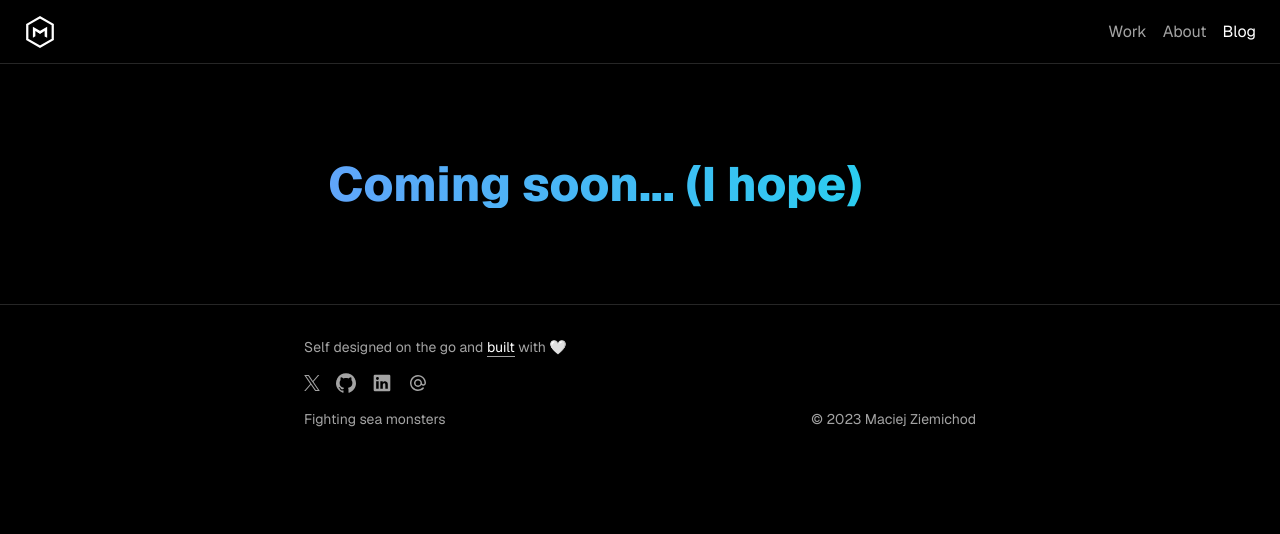
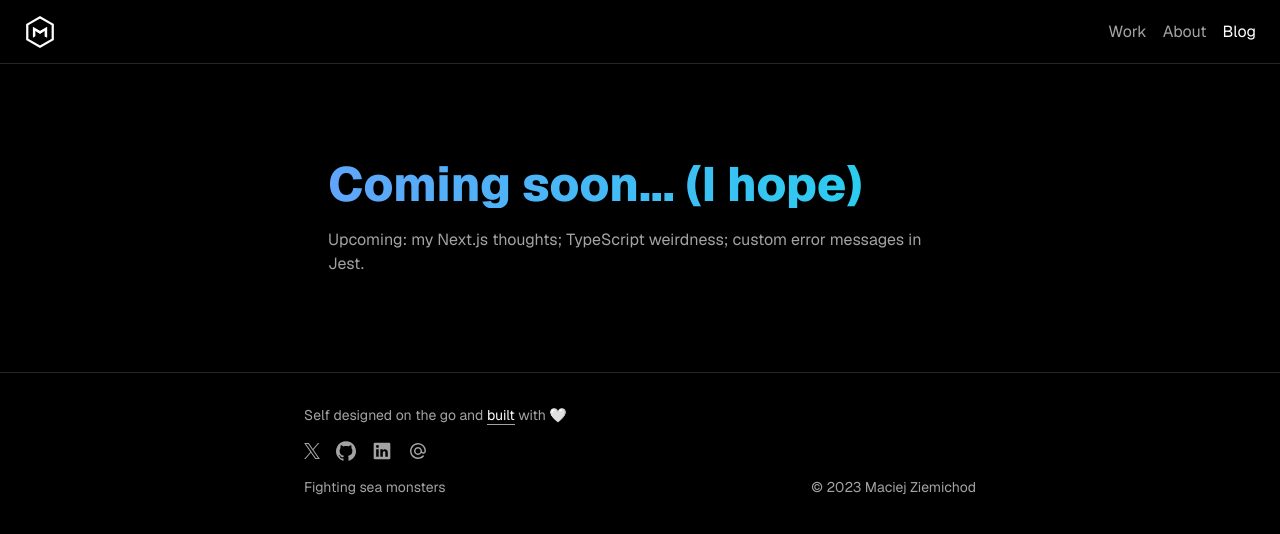
Before and after one commit to maciejziemichod/maciejziemichod.com, a Next.js app: page /blog in a window 1280 px wide. Shown: the top 534 px of the page. Built offline with nearby package versions, Linux system fonts and the light colour scheme.

Commit message:
chore: add upcoming topics for blog

```diff
--- a/src/app/blog/page.tsx
+++ b/src/app/blog/page.tsx
@@ -4,6 +4,10 @@ export default function Page() {
             <h1 className="text-5xl font-extrabold text-transparent bg-clip-text bg-gradient-to-r from-blue-400 to-cyan-400">
                 Coming soon... (I hope)
             </h1>
+            <p className="pt-5">
+                Upcoming: my Next.js thoughts; TypeScript weirdness; custom
+                error messages in Jest.
+            </p>
         </main>
     );
 }
```
